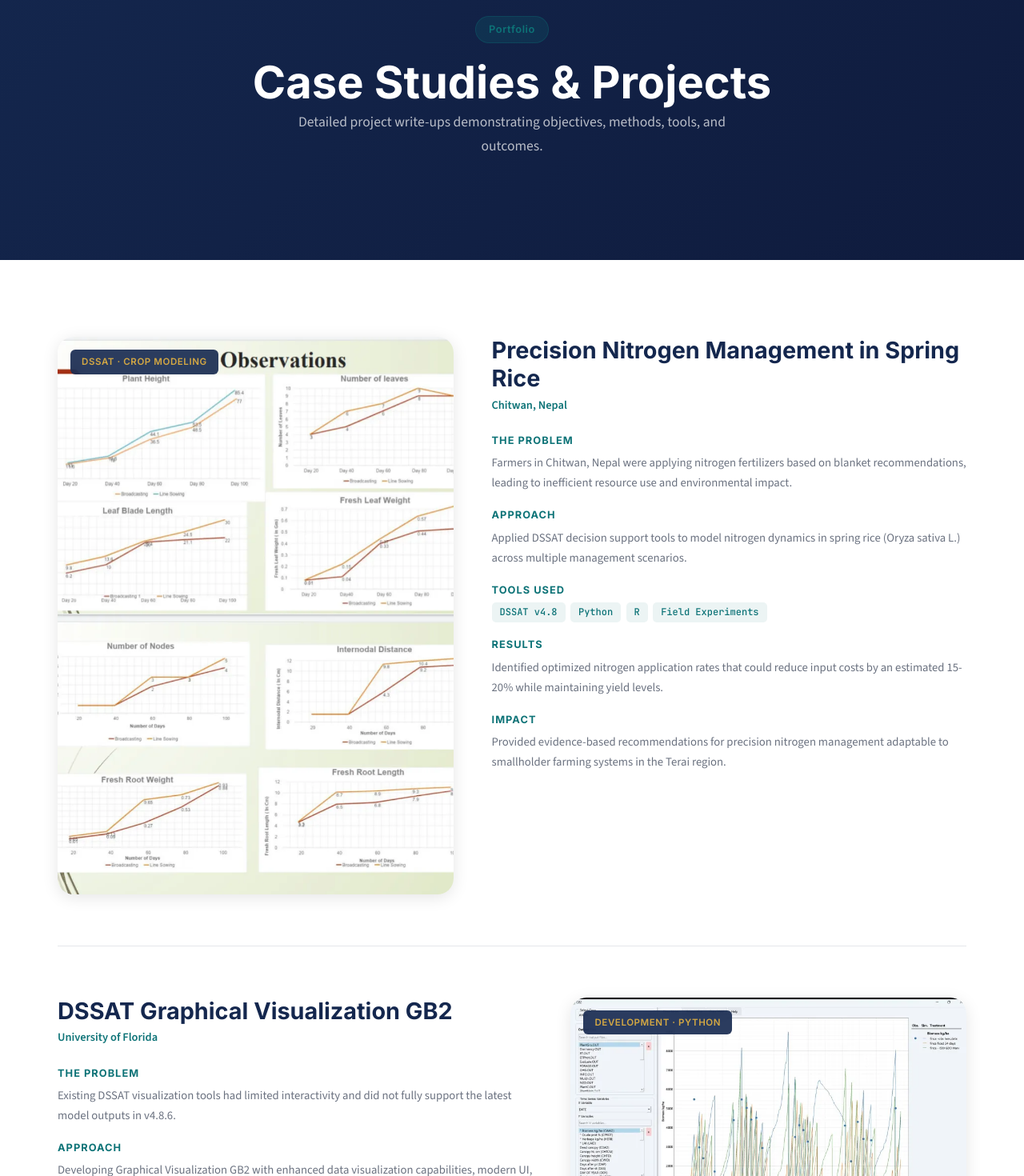
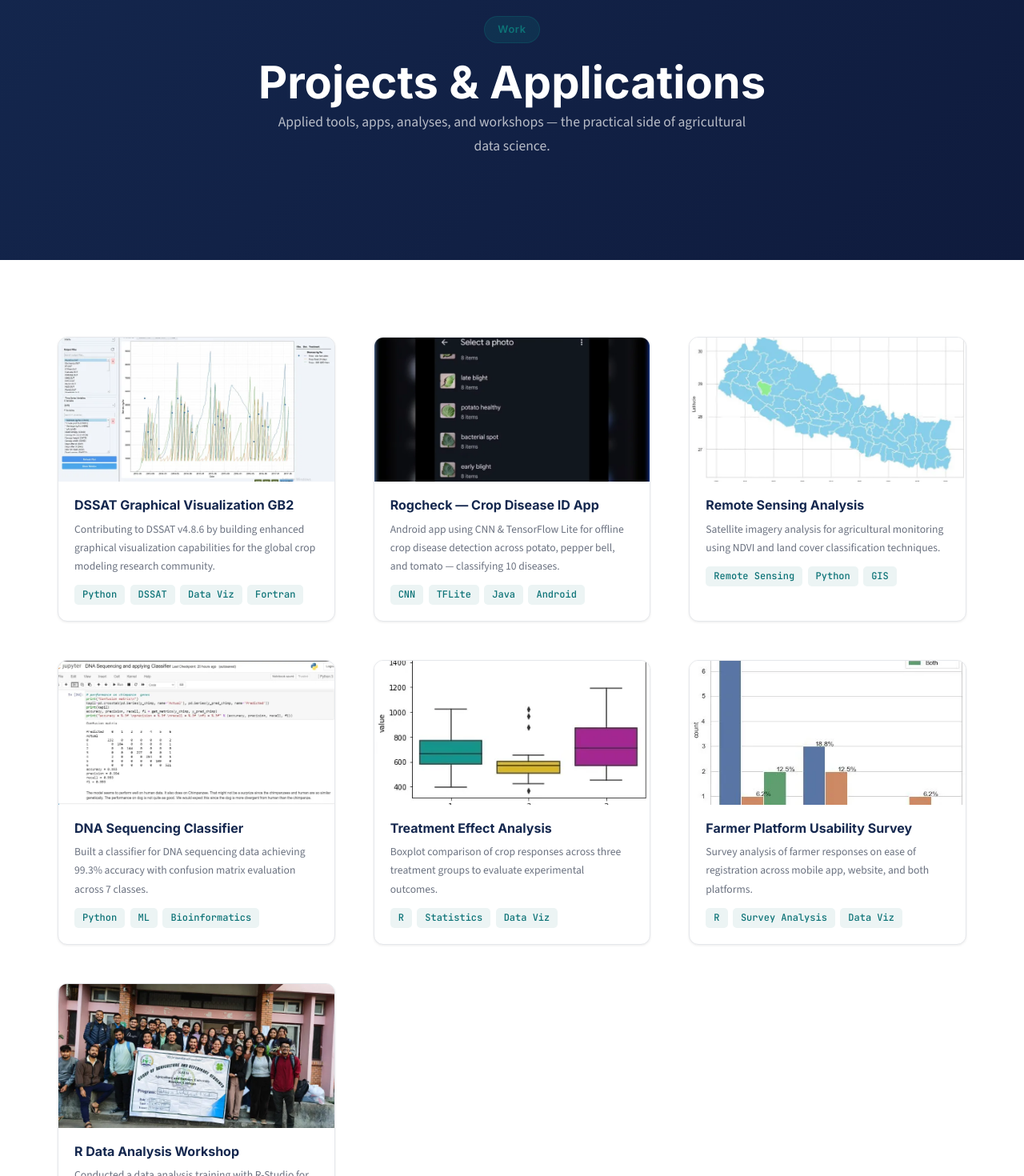
Before and after one commit to kapil-161/kapil-161.github.io, a Next.js app: page /portfolio in a window 1280 px wide. Shown: the part 140-1610 px from the top of the page at 80% size. Built offline with nearby package versions, Linux system fonts and the light colour scheme.

Commit message:
feat: WebP images, nav simplification, scroll features, hero improvements, content separation

```diff
--- a/app/layout.js
+++ b/app/layout.js
@@ -2,6 +2,7 @@ import './globals.css';
 import Header from '@/components/Header';
 import Footer from '@/components/Footer';
 import ScrollToTop from '@/components/ScrollToTop';
+import DisableRightClick from '@/components/DisableRightClick';
 
 export const metadata = {
   metadataBase: new URL('https://bhattaraikapil.com.np'),
@@ -33,7 +34,7 @@ export const metadata = {
     title: 'Kapil Bhattarai | Agricultural Data Scientist & Crop Modeling Consultant',
     description:
       'Crop modeling (DSSAT), geospatial analytics, and machine learning solutions for agriculture.',
-    images: [{ url: '/images/my_image2.webp', width: 400, height: 405 }],
+    images: [{ url: '/images/hero_profile.webp', width: 400, height: 407 }],
   },
   twitter: {
     card: 'summary_large_image',
@@ -74,6 +75,7 @@ export default function RootLayout({ children }) {
         />
       </head>
       <body>
+        <DisableRightClick />
         <Header />
         <main>{children}</main>
         <Footer />
--- a/app/portfolio/page.js
+++ b/app/portfolio/page.js
@@ -3,45 +3,53 @@ import Image from 'next/image';
 import Link from 'next/link';
 
 export const metadata = {
-    title: 'Portfolio',
-    description: 'Explore case studies and projects by Kapil Bhattarai in crop modeling, geospatial analytics, data science, and agricultural research.',
+    title: 'Work',
+    description: 'Applied projects by Kapil Bhattarai in agricultural data science, machine learning, app development, geospatial analysis, and training.',
 };
 
-const caseStudies = [
+const projects = [
     {
-        id: 'nitrogen-management',
-        title: 'Precision Nitrogen Management in Spring Rice',
-        location: 'Chitwan, Nepal',
-        badge: 'DSSAT · Crop Modeling',
-        image: '/images/portfolio_item1.webp',
-        problem: 'Farmers in Chitwan, Nepal were applying nitrogen fertilizers based on blanket recommendations, leading to inefficient resource use and environmental impact.',
-        approach: 'Applied DSSAT decision support tools to model nitrogen dynamics in spring rice (Oryza sativa L.) across multiple management scenarios.',
-        tools: ['DSSAT v4.8', 'Python', 'R', 'Field Experiments'],
-        results: 'Identified optimized nitrogen application rates that could reduce input costs by an estimated 15-20% while maintaining yield levels.',
-        impact: 'Provided evidence-based recommendations for precision nitrogen management adaptable to smallholder farming systems in the Terai region.',
+        title: 'DSSAT Graphical Visualization GB2',
+        desc: 'Contributing to DSSAT v4.8.6 by building enhanced graphical visualization capabilities for the global crop modeling research community.',
+        tags: ['Python', 'DSSAT', 'Data Viz', 'Fortran'],
+        image: '/images/gb2_screenshot.webp',
     },
     {
-        id: 'dssat-v2',
-        title: 'DSSAT Graphical Visualization GB2',
-        location: 'University of Florida',
-        badge: 'Development · Python',
-        image: '/images/gb2_screenshot.webp',
-        problem: 'Existing DSSAT visualization tools had limited interactivity and did not fully support the latest model outputs in v4.8.6.',
-        approach: 'Developing Graphical Visualization GB2 with enhanced data visualization capabilities, modern UI, and improved data processing.',
-        tools: ['Python', 'Data Visualization', 'DSSAT v4.8.6', 'Fortran'],
-        results: 'Creating a more intuitive and powerful tool for researchers to analyze and visualize crop model outputs.',
-        impact: 'Enhancing data visualization capabilities for the global DSSAT research community used by researchers in 100+ countries.',
+        title: 'Rogcheck — Crop Disease ID App',
+        desc: 'Android app using CNN & TensorFlow Lite for offline crop disease detection across potato, pepper bell, and tomato — classifying 10 diseases.',
+        tags: ['CNN', 'TFLite', 'Java', 'Android'],
+        image: '/images/rogcheck_app.webp',
     },
-
-];
-
-const additionalProjects = [
-    { title: 'Treatment Effect Analysis', desc: 'Boxplot comparison of crop responses across three treatment groups to evaluate experimental outcomes.', tags: ['R', 'Statistics', 'Data Viz'], image: '/images/portfolio_item3.webp' },
-    { title: 'Farmer Platform Usability Survey', desc: 'Survey analysis of farmer responses on ease of registration across mobile app, website, and both platforms.', tags: ['R', 'Survey Analysis', 'Data Viz'], image: '/images/portfolio_item9.webp' },
-    { title: 'Rogcheck — Disease ID App', desc: 'Android app using CNN & TensorFlow Lite for offline crop disease detection across 10 diseases.', tags: ['CNN', 'TFLite', 'Java'], image: '/images/rogcheck_app.webp' },
-    { title: 'Remote Sensing Analysis', desc: 'Satellite imagery analysis for agricultural monitoring.', tags: ['Remote Sensing', 'Python'], image: '/images/portfolio_item8.webp' },
-    { title: 'DNA Sequencing Classifier', desc: 'Built a classifier for DNA sequencing data achieving 99.3% accuracy with confusion matrix evaluation across 7 classes.', tags: ['Python', 'ML', 'Bioinformatics'], image: '/images/portfolio_item4.webp' },
-    { title: 'R Data Analysis Workshop', desc: 'Conducted a data analysis training with R-Studio for agriculture, veterinary, and fisheries students at AFU, Rampur, Chitwan. Organized by GAVS.', tags: ['R', 'Training', 'Workshop'], image: '/images/portfolio_item10.webp' },
+    {
+        title: 'Remote Sensing Analysis',
+        desc: 'Satellite imagery analysis for agricultural monitoring using NDVI and land cover classification techniques.',
+        tags: ['Remote Sensing', 'Python', 'GIS'],
+        image: '/images/portfolio_item8.webp',
+    },
+    {
+        title: 'DNA Sequencing Classifier',
+        desc: 'Built a classifier for DNA sequencing data achieving 99.3% accuracy with confusion matrix evaluation across 7 classes.',
+        tags: ['Python', 'ML', 'Bioinformatics'],
+        image: '/images/portfolio_item4.webp',
+    },
+    {
+        title: 'Treatment Effect Analysis',
+        desc: 'Boxplot comparison of crop responses across three treatment groups to evaluate experimental outcomes.',
+        tags: ['R', 'Statistics', 'Data Viz'],
+        image: '/images/portfolio_item3.webp',
+    },
+    {
+        title: 'Farmer Platform Usability Survey',
+        desc: 'Survey analysis of farmer responses on ease of registration across mobile app, website, and both platforms.',
+        tags: ['R', 'Survey Analysis', 'Data Viz'],
+        image: '/images/portfolio_item9.webp',
+    },
+    {
+        title: 'R Data Analysis Workshop',
+        desc: 'Conducted a data analysis training with R-Studio for agriculture, veterinary, and fisheries students at AFU, Rampur, Chitwan. Organized by GAVS.',
+        tags: ['R', 'Training', 'Workshop'],
+        image: '/images/portfolio_item10.webp',
+    },
 ];
 
 export default function PortfolioPage() {
@@ -50,68 +58,20 @@ export default function PortfolioPage() {
             <section className={styles.hero}>
                 <div className="container">
                     <div className="section-header">
-                        <span className={styles.badge}>Portfolio</span>
-                        <h1>Case Studies & Projects</h1>
+                        <span className={styles.badge}>Work</span>
+                        <h1>Projects &amp; Applications</h1>
                         <p style={{ color: 'rgba(255,255,255,0.7)', maxWidth: '600px', margin: '0 auto' }}>
-                            Detailed project write-ups demonstrating objectives, methods, tools, and outcomes.
+                            Applied tools, apps, analyses, and workshops — the practical side of agricultural data science.
                         </p>
                     </div>
                 </div>
             </section>
 
-            {/* DETAILED CASE STUDIES */}
+            {/* PROJECT GRID */}
             <section className="section">
                 <div className="container">
-                    {caseStudies.map((cs, idx) => (
-                        <div key={cs.id} id={cs.id} className={styles.caseStudy}>
-                            <div className={styles.caseStudyImage}>
-                                <Image src={cs.image} alt={cs.title} width={600} height={400} className={styles.caseImg} />
-                                <span className={styles.caseBadge}>{cs.badge}</span>
-                            </div>
-                            <div className={styles.caseStudyContent}>
-                                <h3>{cs.title}</h3>
-                                <p className={styles.caseLocation}>{cs.location}</p>
-
-                                <div className={styles.caseSection}>
-                                    <h5>The Problem</h5>
-                                    <p>{cs.problem}</p>
-                                </div>
-
-                                <div className={styles.caseSection}>
-                                    <h5>Approach</h5>
-                                    <p>{cs.approach}</p>
-                                </div>
-
-                                <div className={styles.caseSection}>
-                                    <h5>Tools Used</h5>
-                                    <div className={styles.toolTags}>
-                                        {cs.tools.map(t => <span key={t}>{t}</span>)}
-                                    </div>
-                                </div>
-
-                                <div className={styles.caseSection}>
-                                    <h5>Results</h5>
-                                    <p>{cs.results}</p>
-                                </div>
-
-                                <div className={styles.caseSection}>
-                                    <h5>Impact</h5>
-                                    <p>{cs.impact}</p>
-                                </div>
-                            </div>
-                        </div>
-                    ))}
-                </div>
-            </section>
-
-            {/* ADDITIONAL PROJECTS */}
-            <section className={`section section-gray`}>
-                <div className="container">
-                    <div className="section-header">
-                        <h2>More Projects</h2>
-                    </div>
                     <div className="grid-3">
-                        {additionalProjects.map((p, i) => (
+                        {projects.map((p, i) => (
                             <div key={i} className={styles.projectCard}>
                                 <div className={styles.projectImage}>
                                     <Image src={p.image} alt={p.title} width={400} height={250} />
--- a/app/services/page.js
+++ b/app/services/page.js
@@ -15,7 +15,7 @@ export default function ServicesPage() {
                         <span className={styles.badge}>Services</span>
                         <h1>Turning Agricultural Data Into Decisions</h1>
                         <p style={{ color: 'rgba(255,255,255,0.7)', maxWidth: '600px', margin: '0 auto' }}>
-                            I help agriculture organizations, research institutions, and agribusinesses make smarter decisions through data.
+                            I help agriculture organizations, research institutions, and agribusinesses make smarter decisions through precision agriculture and data science.
                         </p>
                     </div>
                 </div>
@@ -59,6 +59,7 @@ export default function ServicesPage() {
                                 <ul className={styles.deliverables}>
                                     <li>Land use and land cover mapping using satellite imagery</li>
                                     <li>NDVI analysis and crop health monitoring</li>
+                                    <li>Precision agriculture mapping and variable-rate application zones</li>
                                     <li>Site suitability analysis for crop planning</li>
                                     <li>Spatial data processing and visualization pipelines</li>
                                     <li>Custom GIS maps and interactive dashboards</li>
--- /dev/null
+++ b/components/DisableRightClick.js
@@ -0,0 +1,13 @@
+'use client';
+
+import { useEffect } from 'react';
+
+export default function DisableRightClick() {
+    useEffect(() => {
+        const handler = (e) => e.preventDefault();
+        document.addEventListener('contextmenu', handler);
+        return () => document.removeEventListener('contextmenu', handler);
+    }, []);
+
+    return null;
+}
```
Also changed, not shown: app/contact/page.js (+0 -10 lines), app/page.js (+16 -7 lines), app/page.module.css (+57 -4 lines), app/research/page.js (+32 -12 lines), public/images/hero_profile.webp (added), 89 other files (tests, documents, lock files or other folders).
